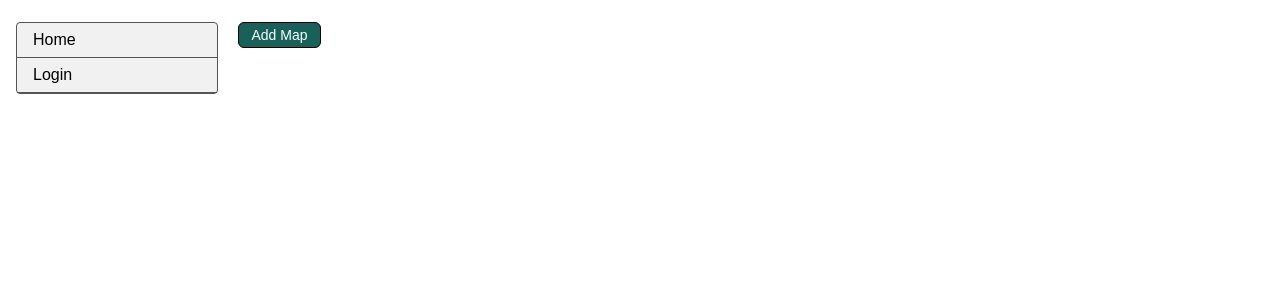
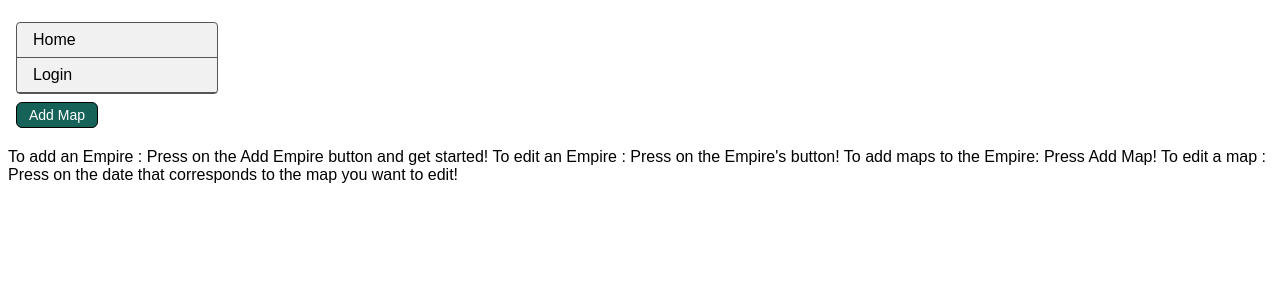
Before and after one commit to shishu1998/psychic-umbrella, a Flask app: page /1/archive in a window 1280 px wide. Shown: the top 300 px of the page. Run offline with Flask 2, Linux system fonts and the light colour scheme; data that the repository does not hold is empty.

Commit message:
Instructions

```diff
--- a/templates/archive.html
+++ b/templates/archive.html
@@ -21,7 +21,6 @@
 {% endfor %}
 </ul>
 </div>
-
 {% elif data == "maps" %}
 <div>
 <a href="/addMap/{{emp}}"><button id="add">Add Map</button></a>
@@ -35,6 +34,11 @@
 {% endfor %}
 {% endfor %}
 </ul>
+To add an Empire : Press on the Add Empire button and get started!
+To edit an Empire : Press on the Empire's button!
+
+To add maps to the Empire: Press Add Map!
+To edit a map : Press on the date that corresponds to the map you want to edit!
 </div>
 {% endif %}
 
```
